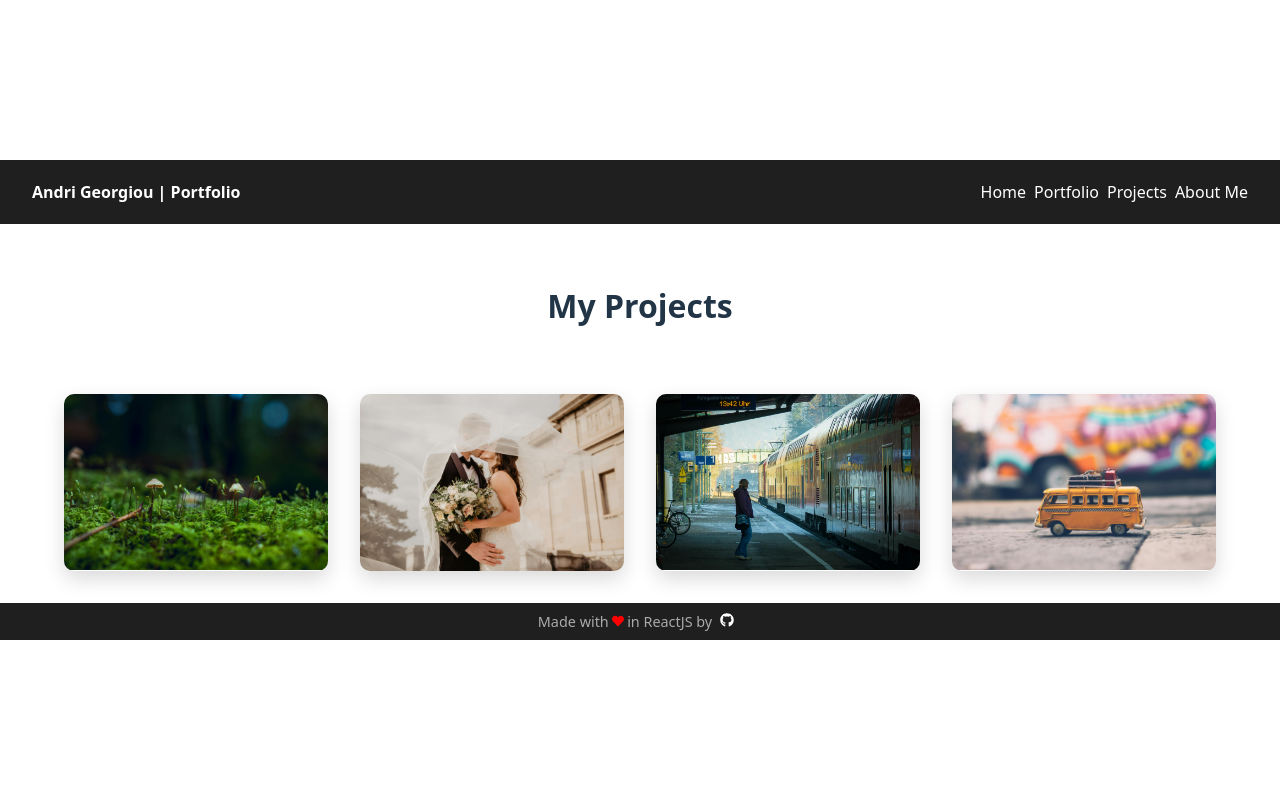
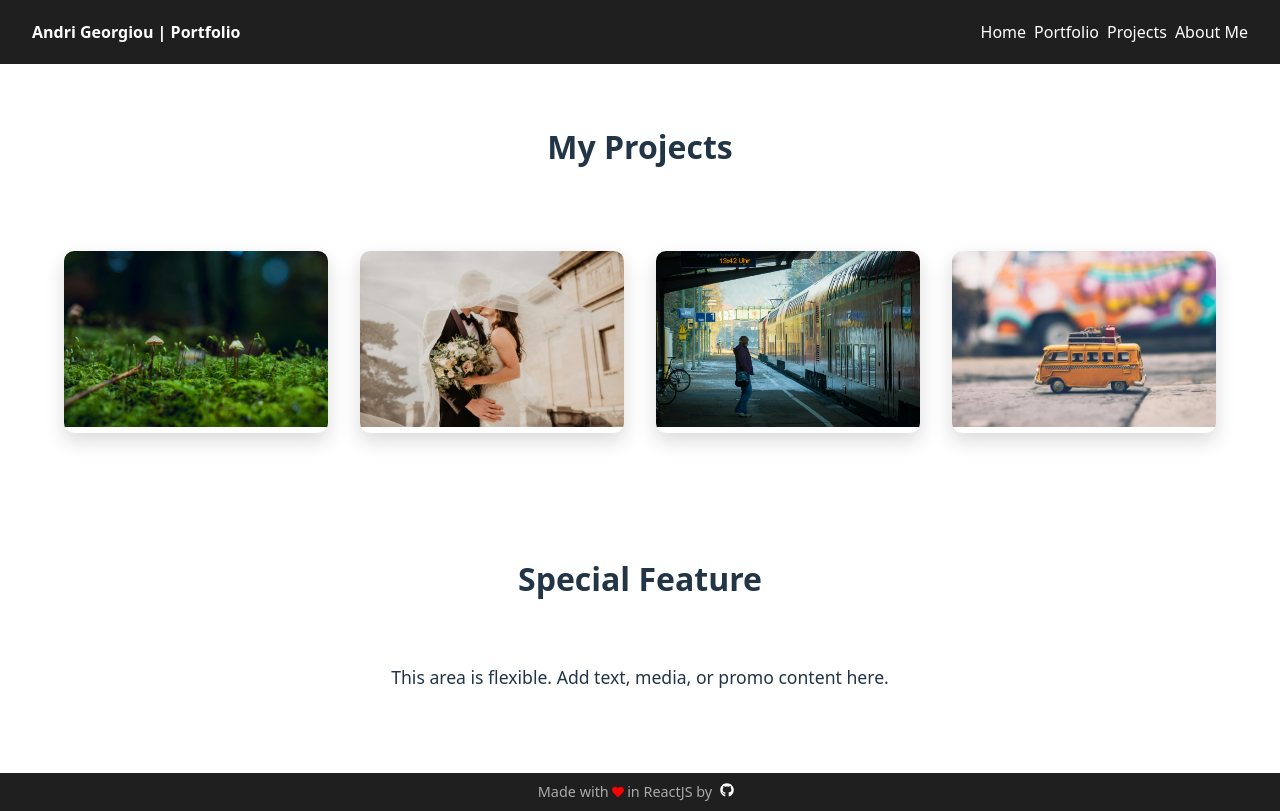
Before and after one commit to VictorySpecificationII/flowersbythebed-photography, a React (Vite) app: page /projects in a window 1280 px wide. Built offline with nearby package versions, Linux system fonts and the light colour scheme.

Commit message:
somewhat better projects page

```diff
--- a/src/modules/Projects.jsx
+++ b/src/modules/Projects.jsx
@@ -4,19 +4,28 @@ import project2 from "../images/Home/Home2.jpeg";
 import project3 from "../images/Home/Home3.jpeg";
 import project4 from "../images/Home/Home4.jpeg";
 
-export default function Projects() {
-  const projects = [project1, project2, project3, project4];
-
+export default function ProjectsSection() {
   return (
     <div className="projects-container">
+
+      {/* Section Title */}
       <h2 className="projects-title">My Projects</h2>
+
+      {/* Grid of Projects */}
       <div className="projects-grid">
-        {projects.map((img, idx) => (
-          <div key={idx} className="project-card">
+        {[project1, project2, project3, project4].map((img, idx) => (
+          <div className="project-card" key={idx}>
             <img src={img} alt={`Project ${idx + 1}`} />
           </div>
         ))}
       </div>
+
+      {/* Optional custom content section */}
+      <section className="custom-section">
+        <h2>Special Feature</h2>
+        <p>This area is flexible. Add text, media, or promo content here.</p>
+      </section>
+
     </div>
   );
 }
--- a/src/modules/submodules/Projects/Projects.css
+++ b/src/modules/submodules/Projects/Projects.css
@@ -1,27 +1,31 @@
 .projects-container {
   width: 100%;
-  padding: 2rem 5%;
+  padding: 2rem 0;
   box-sizing: border-box;
-  overflow-x: hidden; /* prevent horizontal scroll */
   display: flex;
   flex-direction: column;
-  gap: 3rem;
+  gap: 4rem;
+  overflow-x: hidden; /* prevent horizontal scroll */
 }
 
+/* Section title */
 .projects-title {
   font-size: 2rem;
   text-align: center;
   margin-bottom: 1rem;
 }
 
-/* Responsive grid */
+/* Grid */
 .projects-grid {
   display: grid;
   grid-template-columns: repeat(auto-fit, minmax(250px, 1fr));
-  gap: 2rem; /* space between grid items */
+  gap: 2rem;
+  width: 100%;
+  padding: 0 5%;
+  box-sizing: border-box;
 }
 
-/* Each project card */
+/* Project cards */
 .project-card {
   border-radius: 10px;
   overflow: hidden;
@@ -32,22 +36,44 @@
 .project-card img {
   width: 100%;
   height: auto;
-  display: block;
   object-fit: cover;
 }
 
-/* Hover effect for cards */
 .project-card:hover {
   transform: translateY(-5px);
   box-shadow: 0 12px 25px rgba(0,0,0,0.2);
 }
 
-/* Mobile adjustments */
+/* Custom section */
+.custom-section {
+  width: 100%;
+  padding: 2rem 5%;
+  box-sizing: border-box;
+  display: flex;
+  flex-direction: column;
+  align-items: center;
+  text-align: center;
+  gap: 1rem;
+}
+
+.custom-section h2 {
+  font-size: 2rem;
+}
+
+.custom-section p {
+  font-size: 1.1rem;
+  line-height: 1.6;
+  max-width: 800px;
+}
+
+/* Responsive adjustments */
 @media (max-width: 768px) {
-  .projects-container {
+  .projects-grid {
+    grid-template-columns: repeat(auto-fit, minmax(200px, 1fr));
+    padding: 0 2rem;
+  }
+
+  .custom-section {
     padding: 2rem 2rem;
   }
-  .projects-grid {
-    gap: 1.5rem;
-  }
 }
```
